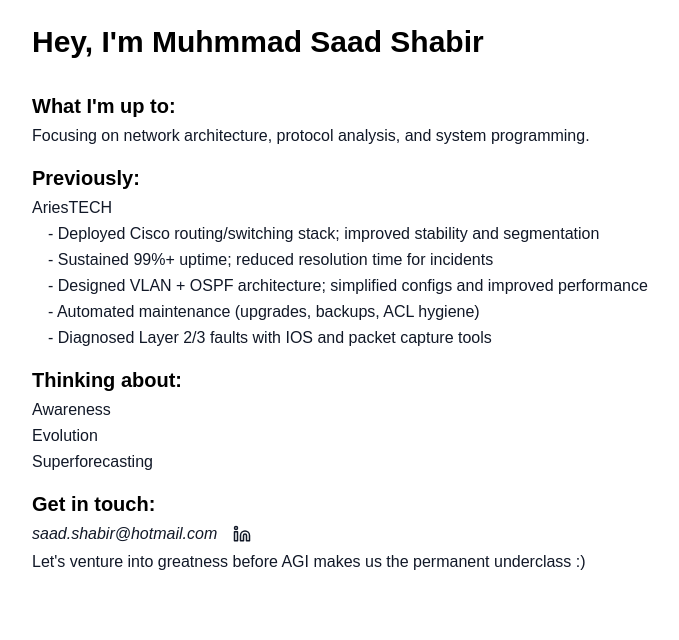
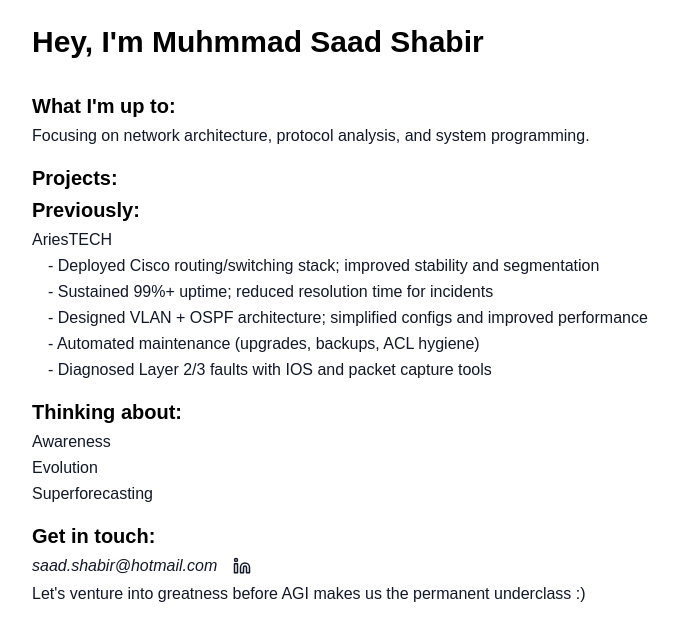
Before and after one commit to msaadshabir/personal-website, a Next.js app: page / in a window 1280 px wide. Shown: the top 640 px of the page, without its empty margins (296-975 px from the left). Built offline with nearby package versions, Linux system fonts and the light colour scheme; a small style sheet from the web is missing.

Commit message:
Update page.js

```diff
--- a/app/page.js
+++ b/app/page.js
@@ -11,6 +11,8 @@
 
         <h3 className="text-xl font-semibold mb-1 text-black">What I'm up to:</h3>
         <p className="mb-4 text-gray-900 font-normal">Focusing on network architecture, protocol analysis, and system programming.</p>
+
+        <h3 className="text-xl font-semibold mb-1 text-black">Projects:</h3>
 
         <h3 className="text-xl font-semibold mb-1 text-black">Previously:</h3>
         <div className="mb-4 space-y-2 text-gray-900">
```
